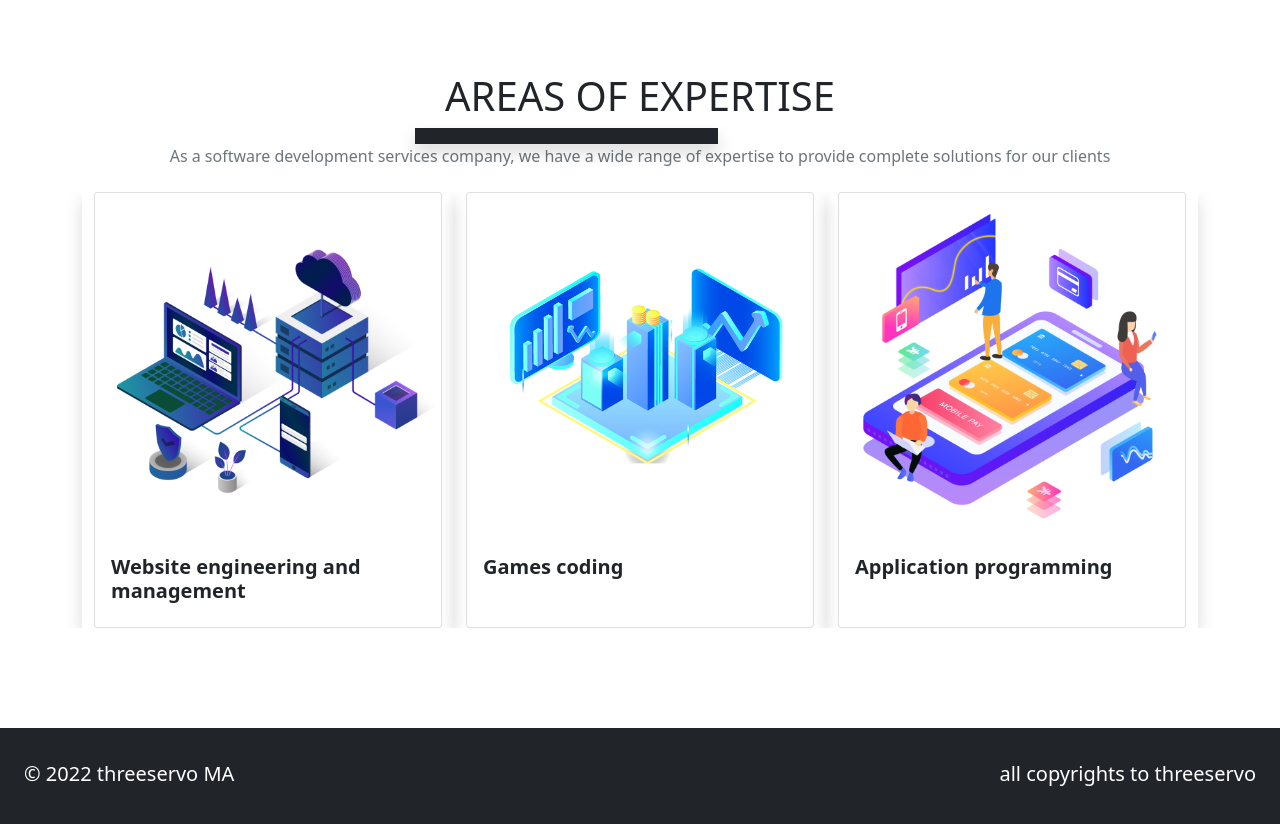
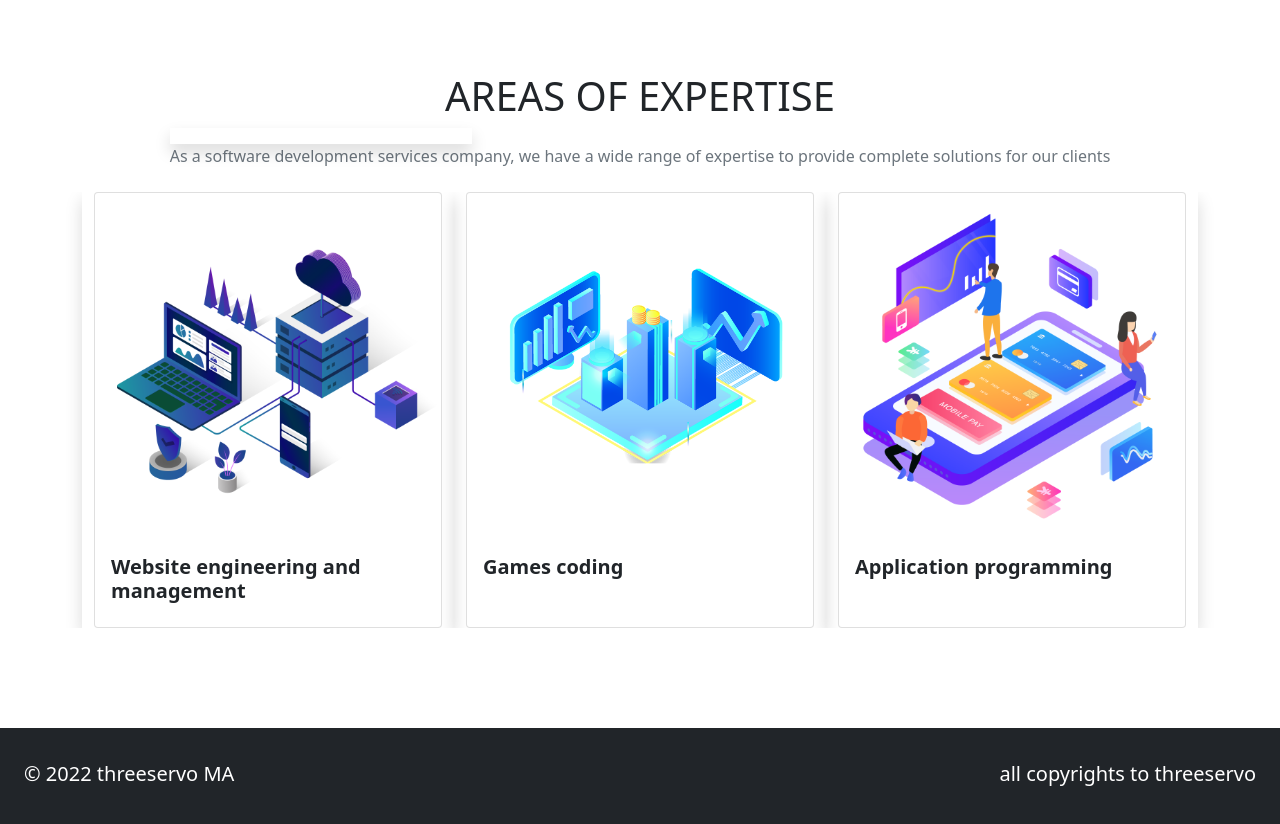
Before and after one commit to threeservo/threeservo.github.io, a plain HTML site: page index.html in a window 1280 px wide. Shown: the part 1500-2324 px from the top of the page. Drawn offline with nearby package versions, Linux system fonts and the light colour scheme.

Commit message:
Update index.html

```diff
--- a/index.html
+++ b/index.html
@@ -146,7 +146,7 @@
   <div class="content text-center">
     <h1 class="text-dark">AREAS OF EXPERTISE</h1>
 
-    <nav class="navbar bg-dark shadow" style="height: 1mm; margin-left: 6.5cm; width: 8cm;">
+    <nav class="navbar bg-white shadow" style="height: 1mm;  width: 8cm;">
       <div class="container-fluid">
 
       </div>
```
